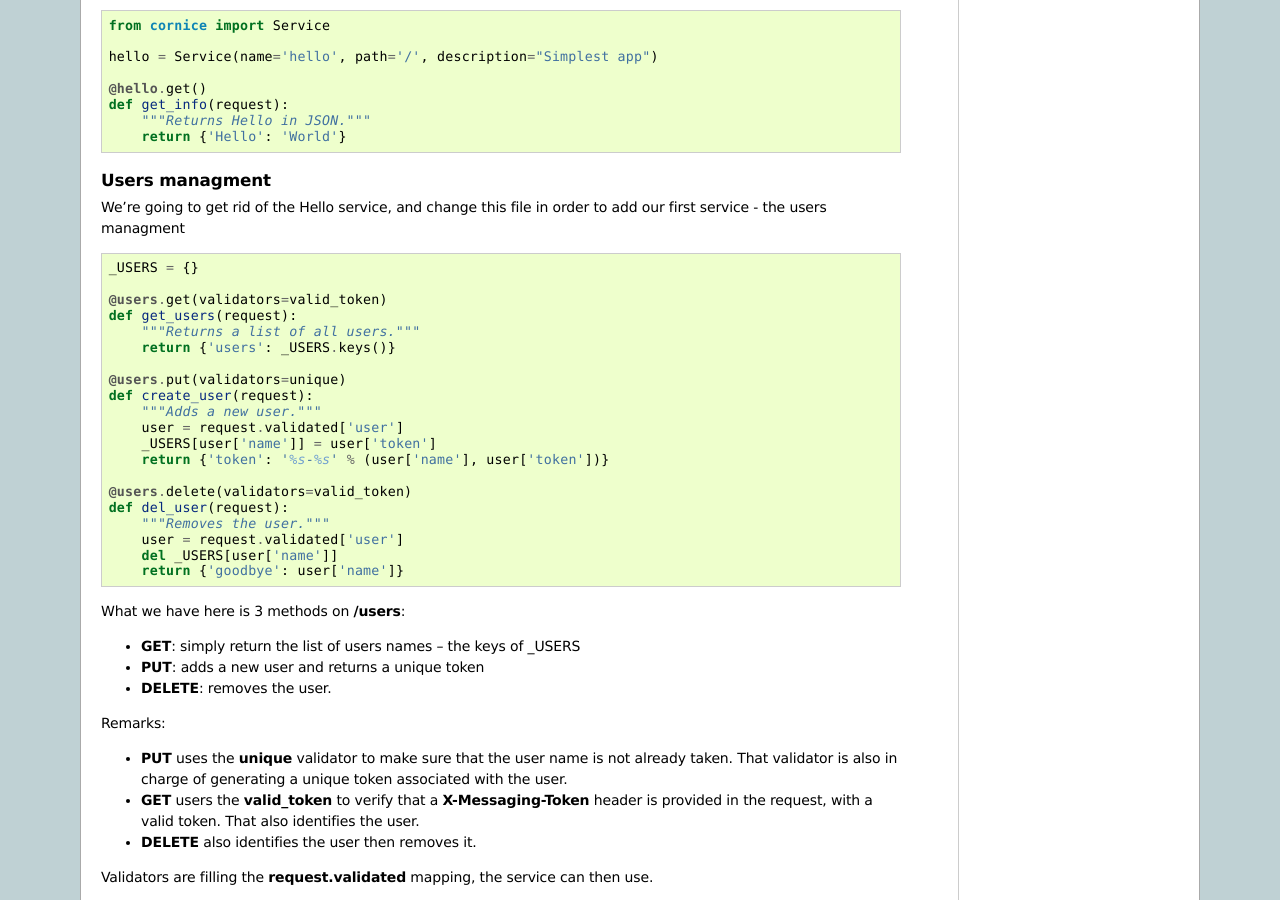
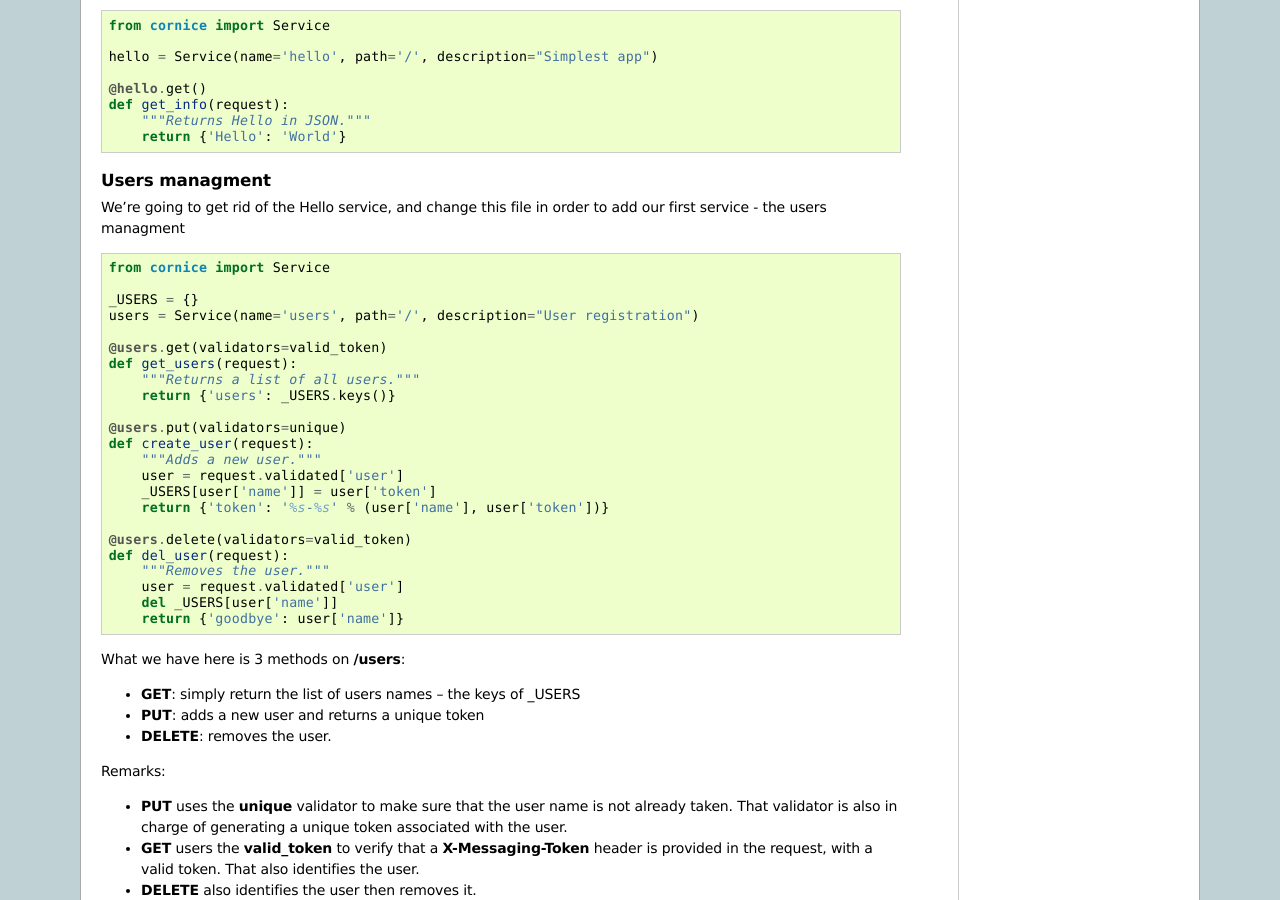
Before and after one commit to Cornices/cornice, a Sphinx documentation site: the page built from docs/source/tutorial.rst, in a window 1280 px wide and 900 px high, scrolled down 1528 px. Built offline with Sphinx 7.4.7, drawn with Linux system fonts in a browser that asks for light colours.

Commit message:
Update docs/source/tutorial.rst
Show instantiation of the 'users' service.

```diff
--- a/docs/source/tutorial.rst
+++ b/docs/source/tutorial.rst
@@ -108,7 +108,10 @@ Users managment
 We're going to get rid of the Hello service, and change this file in order
 to add our first service - the users managment ::
 
+    from cornice import Service
+
     _USERS = {}
+    users = Service(name='users', path='/', description="User registration")
 
     @users.get(validators=valid_token)
     def get_users(request):
```
